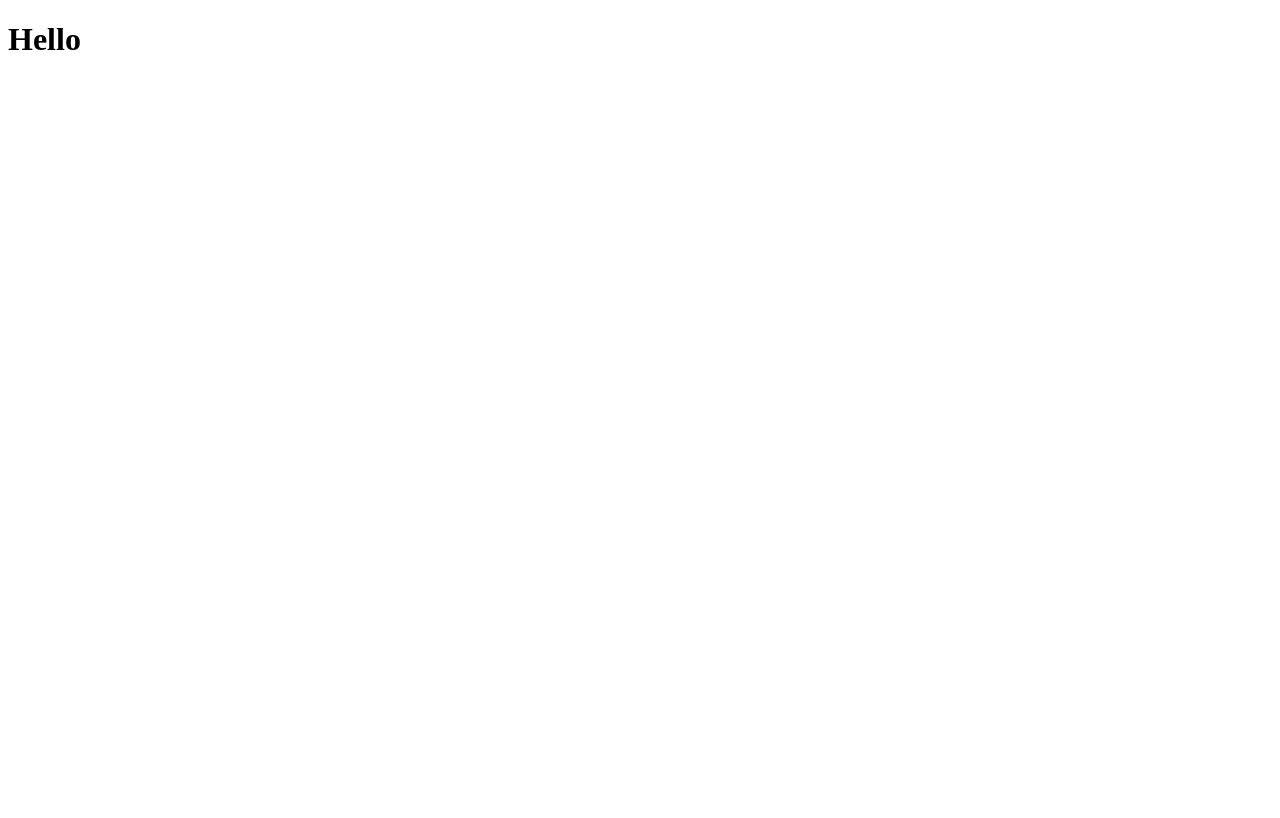
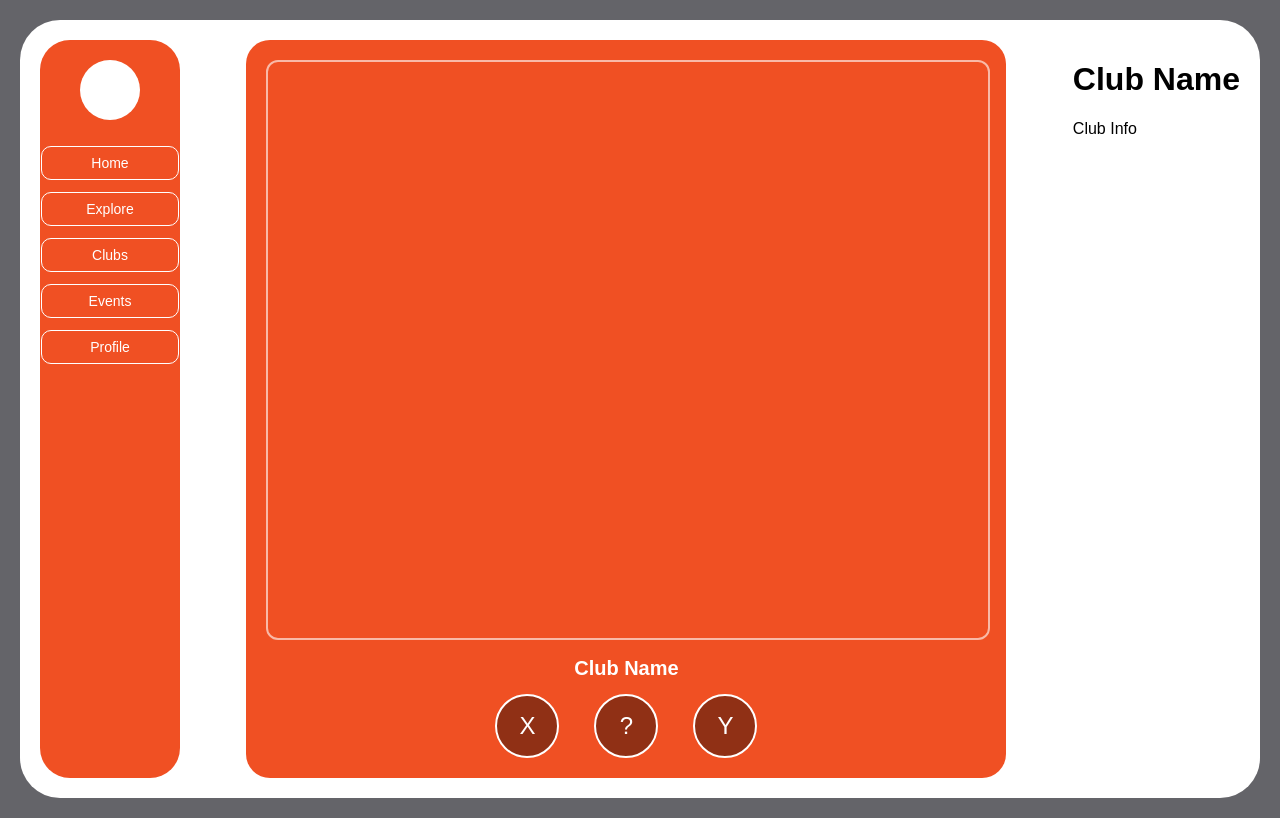
Before and after one commit to diego-zunort/SWE-_FinalProject_UTRGV_SP26, a Django app: page /club_match/ in a window 1280 px wide. Before the commit the page is almost empty. Before the commit the page ends 50 px from the top, so only its background shows below. Run offline with Django 5.2, Linux system fonts and the light colour scheme.

Commit message:
Updated Club Match Page

```diff
--- a/final_project/final/settings.py
+++ b/final_project/final/settings.py
@@ -116,3 +116,7 @@ USE_TZ = True
 # https://docs.djangoproject.com/en/6.0/howto/static-files/
 
 STATIC_URL = 'static/'
+
+STATICFILES_DIRS = [
+    BASE_DIR / 'static',
+]
--- /dev/null
+++ b/final_project/finalApp/static/css/club_match.css
@@ -0,0 +1,87 @@
+body {
+    margin: 0;
+    font-family: Arial, sans-serif;
+    background-color: #646469;
+}
+.container {
+    margin: 20px;
+    background: #ffffff;
+    border-radius: 40px;
+    display: flex;
+    padding: 20px;
+    min-height: 90vh;
+    gap: 20px;
+}
+.sidebar {
+    width: 120px;
+    background: #f05023;
+    border-radius: 30px;
+    display: flex;
+    flex-direction: column;
+    align-items: center;
+    padding: 20px 10px;
+    color: white;
+}
+.profile {
+    width: 60px;
+    height: 60px;
+    background: white;
+    border-radius: 50%;
+    margin-bottom: 20px;
+}
+.nav-item {
+    border: 1px solid white;
+    border-radius: 10px;
+    padding: 8px;
+    margin: 6px 0;
+    width: 100%;
+    text-align: center;
+    font-size: 14px;
+}
+
+  .L-main {
+    flex: 1;
+    display: flex;
+    align-items: center;
+    justify-content: center;
+  }
+
+  .club-card {
+    background: #f05023;
+    border-radius: 24px;
+    width: 100%;
+    max-width: 720px;
+    padding: 20px;
+    color: white;
+
+  }
+  .club-cover {
+    width: 100%;
+    aspect-ratio: 5/4;
+    border: 2px solid rgba(255,255,255,0.6);
+    border-radius: 12px;
+    margin-bottom: 14px;
+  }
+
+  .club-card h2 {
+    text-align: center;
+    font-size: 20px;
+    margin-bottom: 14px;
+  }
+
+  .card-actions{
+    display: flex;
+    justify-content: center;
+    gap: 35px;
+}
+
+  .action-btn {
+    width: 64px;
+    height: 64px;
+    border-radius: 50%;
+    background: rgba(0,0,0,0.4);
+    border: 2px solid white;
+    color: white;
+    font-size: 24px;
+    cursor: pointer;
+  }
--- a/final_project/finalApp/templates/club_match.html
+++ b/final_project/finalApp/templates/club_match.html
@@ -1,12 +1,51 @@
+{% load static %}
 <!DOCTYPE html>
 <html lang="en">
 <head>
     <meta charset="UTF-8">
     <meta name="viewport" content="width=device-width, initial-scale=1.0">
     <title>Venture</title>
+    <link rel="stylesheet" href="{% static "css\club_match.css" %}">
 </head>
 <body>
-    <h1>Hello</h1>
 
+    <div class="container">
+        <!-- Side Nav Bar -->
+        <!-- need to add functionality to buttons also make layout cleaner -->
+        <div class="sidebar">
+            <div class="profile"></div>
+            <div class="nav-item">Home</div>
+            <div class="nav-item">Explore</div>
+            <div class="nav-item">Clubs</div>
+            <div class="nav-item">Events</div>
+            <div class="nav-item">Profile</div>
+        </div>
+
+        <!-- Club Card -->
+        <!-- This holds Club Name, Quick Photos, and Yes, No, Maybe Buttons -->
+        <div class="L-main">
+            <div class="club-card">
+                <div class="club-cover"></div>
+                <h2>Club Name</h2>
+                <div class="card-actions">
+                    <button class="action-btn">X</button>
+                    <button class="action-btn">?</button>
+                    <button class="action-btn">Y</button>
+                </div>
+            </div>
+        </div>
+
+        <!-- Club Description Card -->
+        <!-- Gives Club Description, Amenities, Requirements -->
+        <div class="R-main">
+            <h1>Club Name</h1>
+        <div class="club-info">Club Info</div>
+        </div>
+
+
+    </div>
+
+
+    <script src="{% static "js\club_match.js" %}"></script>
 </body>
 </html>
```
Also changed, not shown: final_project/finalApp/static/js/club_match.js (added).
